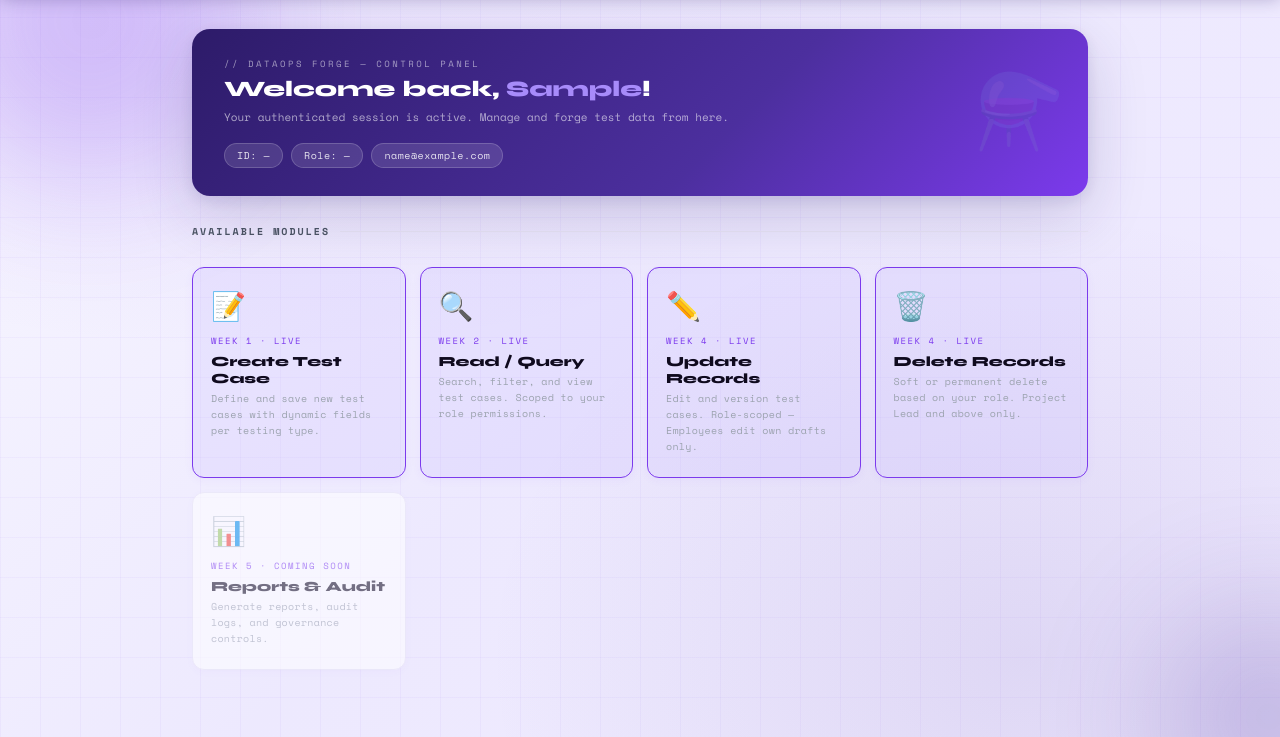
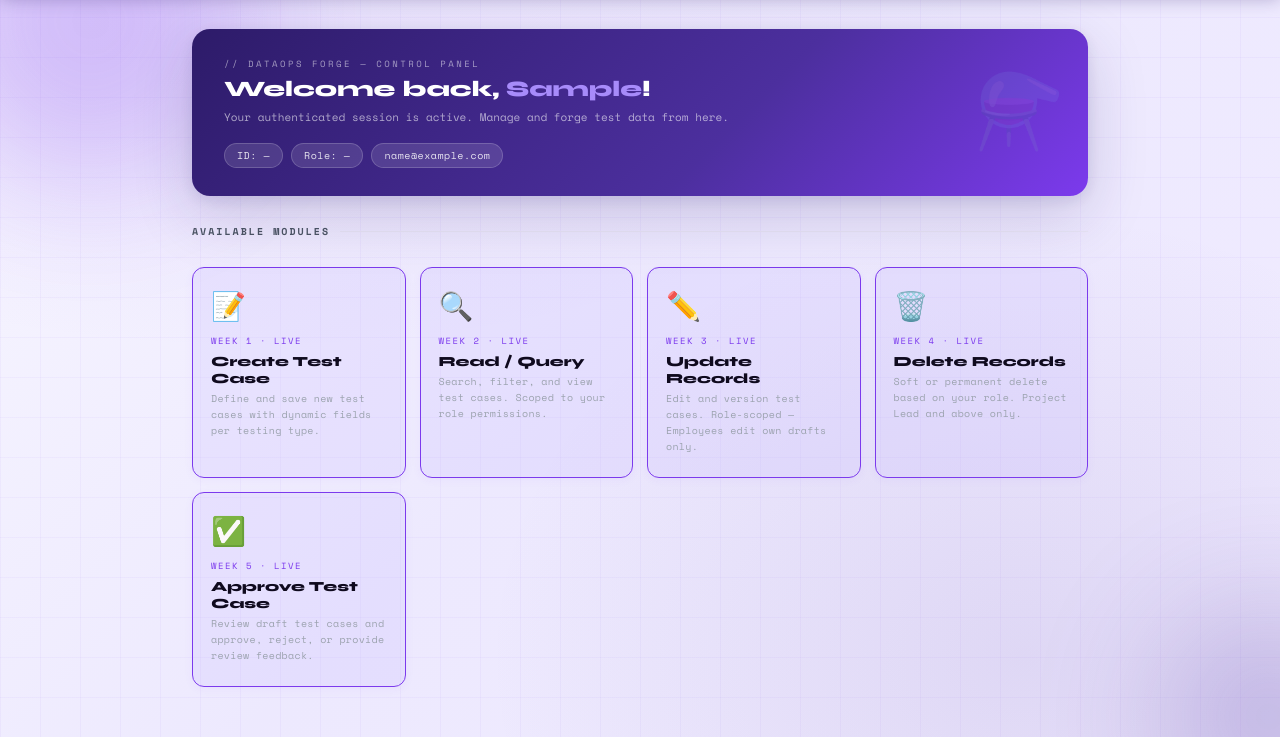
Before and after one commit to Aura2405/DataOps-Forge, a website: page public/test.html in a window 1280 px wide. Shown: the part 63-800 px from the top of the page. Drawn offline with nearby package versions, Linux system fonts and the light colour scheme; sample sign-in values are in the browser's storage.

Commit message:
Added Approve test functionality

```diff
--- a/public/test.html
+++ b/public/test.html
@@ -225,7 +225,7 @@
         <!-- UPDATE -->
         <a href="update_test.html" class="feature-tile active">
           <span class="ft-icon">✏️</span>
-          <div class="ft-week">Week 4 · Live</div>
+          <div class="ft-week">Week 3 · Live</div>
           <div class="ft-title">Update Records</div>
           <div class="ft-desc">Edit and version test cases. Role-scoped — Employees edit own drafts only.</div>
         </a>
@@ -238,13 +238,13 @@
           <div class="ft-desc">Soft or permanent delete based on your role. Project Lead and above only.</div>
         </a>
 
-        <!-- REPORTS -->
-        <div class="feature-tile locked">
-          <span class="ft-icon">📊</span>
-          <div class="ft-week">Week 5 · Coming Soon</div>
-          <div class="ft-title">Reports & Audit</div>
-          <div class="ft-desc">Generate reports, audit logs, and governance controls.</div>
-        </div>
+         <!-- APPROVE -->
+        <a href="approve_test.html" class="feature-tile active">
+          <span class="ft-icon">✅</span>
+          <div class="ft-week">Week 5 · Live</div>
+          <div class="ft-title">Approve Test Case</div>
+          <div class="ft-desc">Review draft test cases and approve, reject, or provide review feedback.</div>
+        </a>
 
       </div>
 
```
